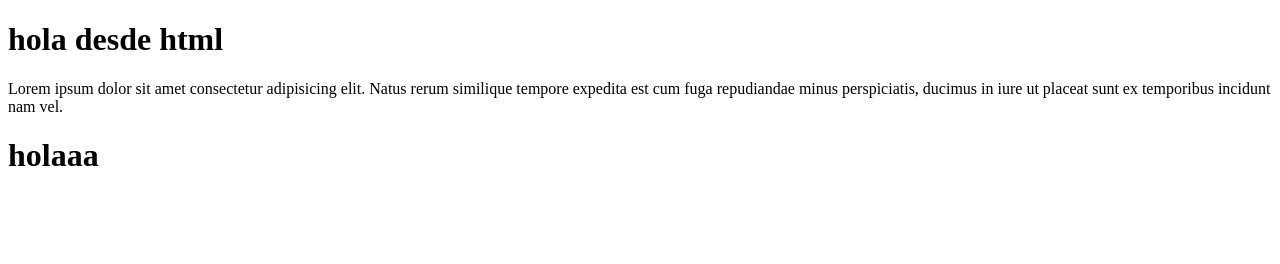
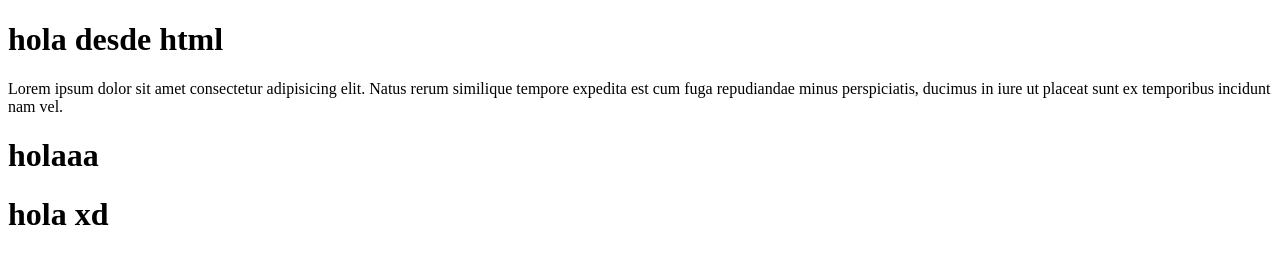
Before and after one commit to Damianmc635/git-ejemplo, a plain HTML site: page index.html in a window 1280 px wide. Drawn offline with Linux system fonts and the light colour scheme.

Commit message:
agregue una hola xd

```diff
--- a/index.html
+++ b/index.html
@@ -10,5 +10,6 @@
     <h1>hola desde html</h1>
     <p>Lorem ipsum dolor sit amet consectetur adipisicing elit. Natus rerum similique tempore expedita est cum fuga repudiandae minus perspiciatis, ducimus in iure ut placeat sunt ex temporibus incidunt nam vel.</p>
     <h1>holaaa</h1>
+    <h1>hola xd</h1>
 </body>
 </html>
```
